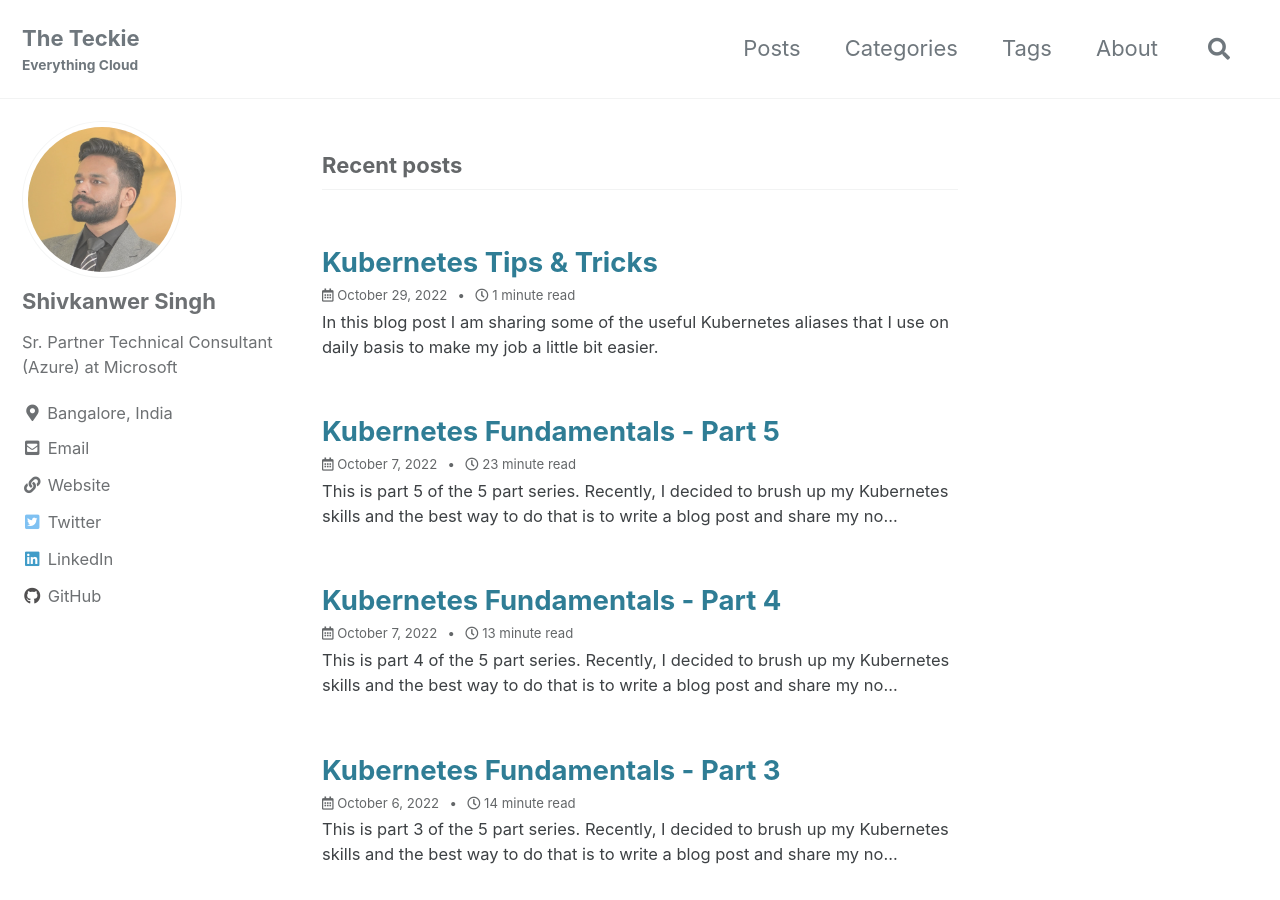
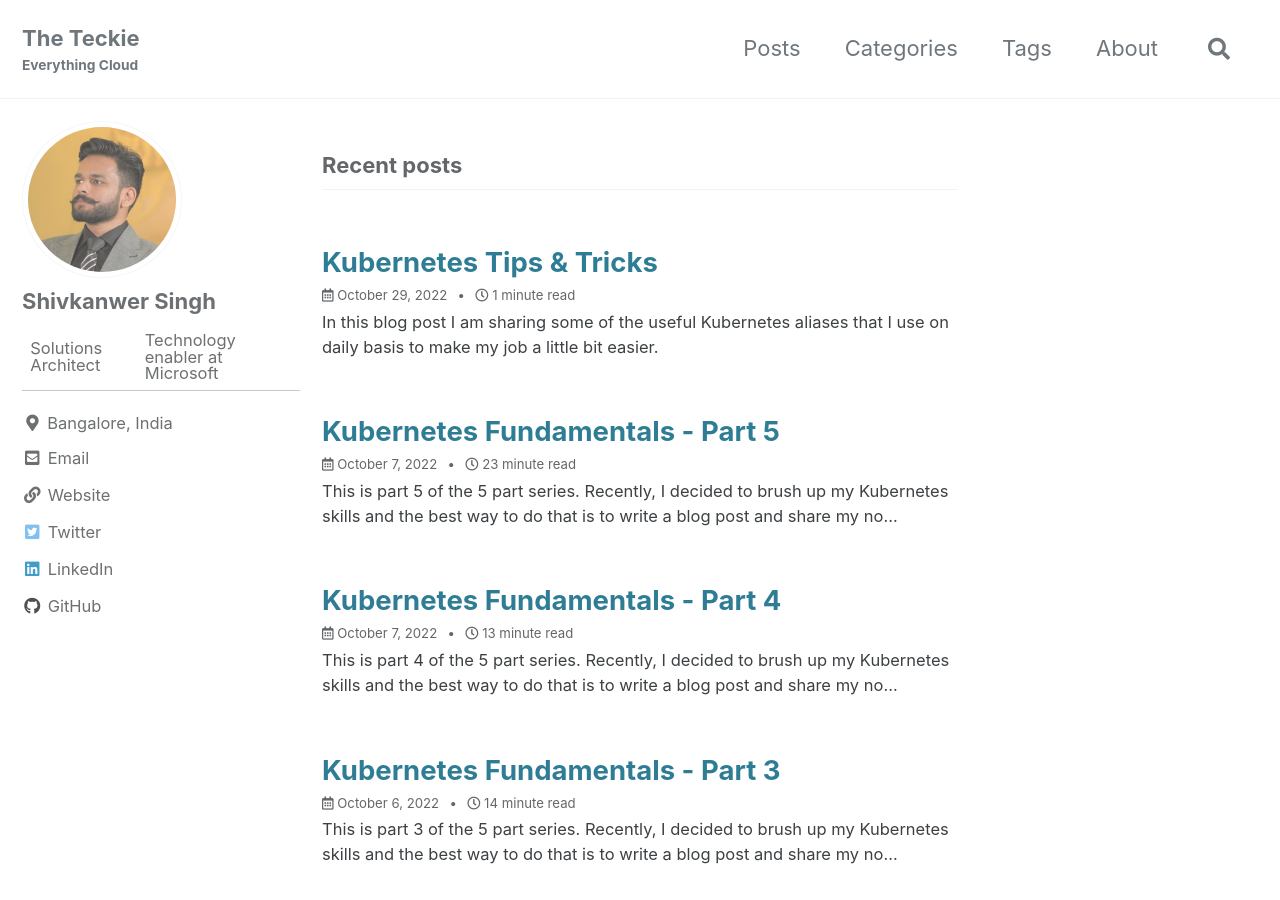
Before and after one commit to shivkanwer/shivkanwer.github.io, a Jekyll site: the page built from index.html, in a window 1280 px wide and 900 px high. Built offline with Jekyll 4.4.1, drawn with Linux system fonts in a browser that asks for light colours; cached includes are drawn as plain includes; the list of posts is cut into pages by our own code.

Commit message:
Update _config.yml

```diff
--- a/_config.yml
+++ b/_config.yml
@@ -102,7 +102,7 @@
 author:
   name: "Shivkanwer Singh"
   avatar: "/assets/images/bio-photo.jpg"
-  bio: "Sr. Partner Technical Consultant (Azure) at Microsoft"
+  bio: "Solutions Architect | Technology enabler at Microsoft"
   location: "Bangalore, India"
   email:
   links:
```
